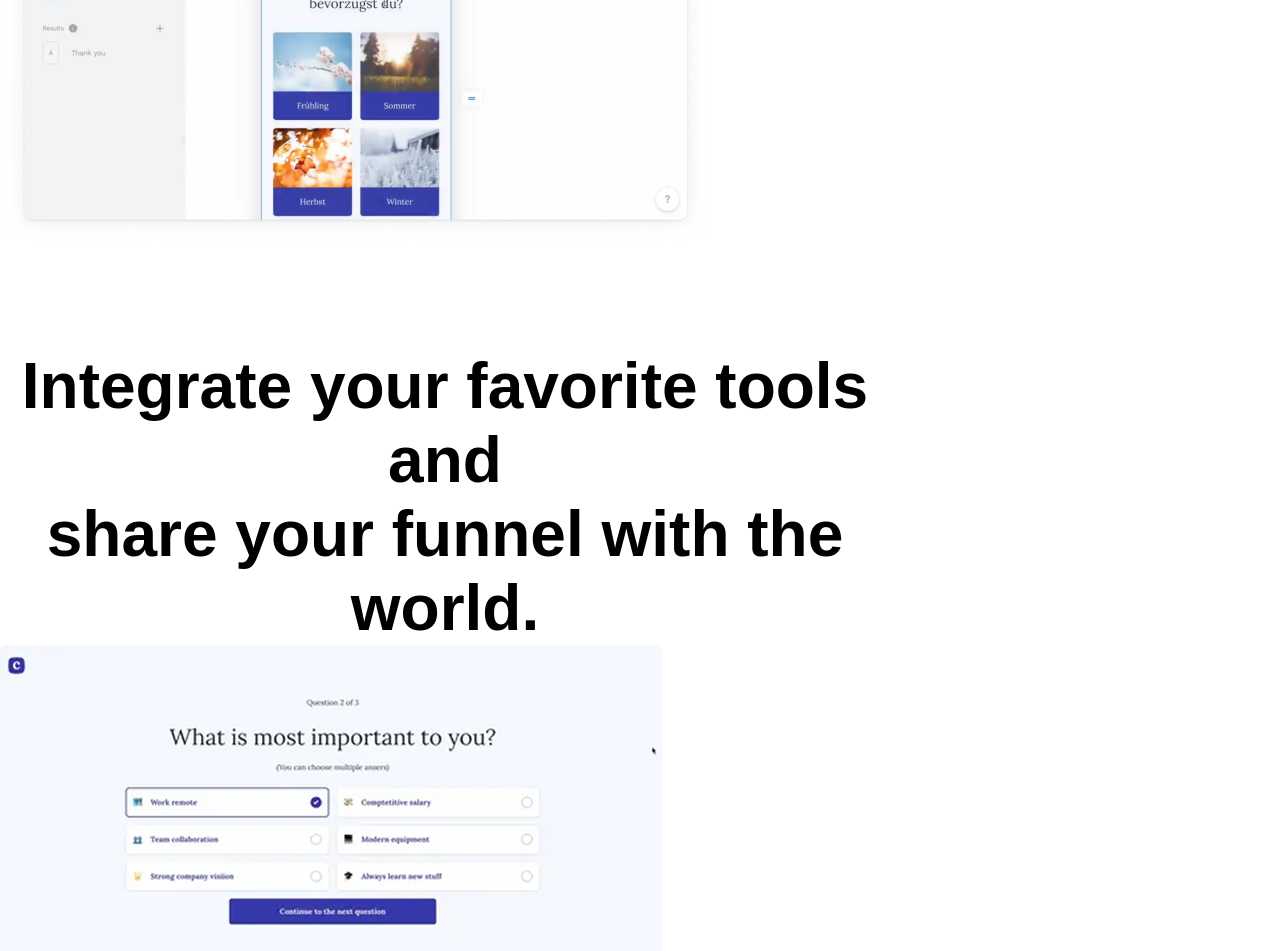
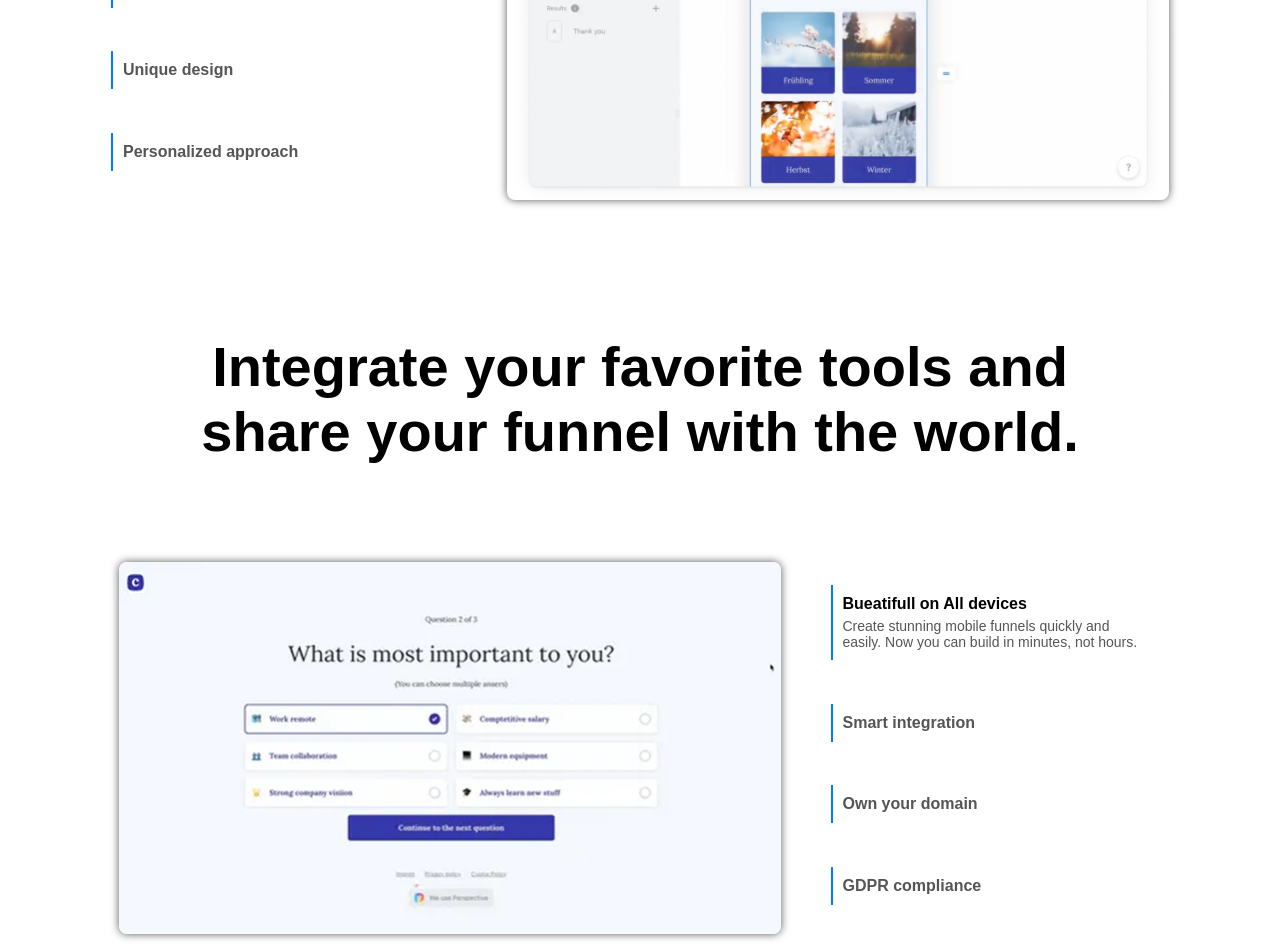
Before and after one commit to GhulamShabbir1/ClarityU-Landing-Page, a React (Vite) app: page / in a window 1280 px wide. Shown: the part 1780-2731 px from the top of the page. Built offline with nearby package versions, Linux system fonts and the light colour scheme.

Commit message:
css continue

```diff
--- a/src/App.jsx
+++ b/src/App.jsx
@@ -1,20 +1,19 @@
-
-import Navbar from './Components/Navbar'
-import Section1 from './Components/Section1'
-import Section2 from './Components/Section2'
-import Section3 from './Components/Section3'
-import Section4 from './Components/Section4'
-import Section5 from './Components/Section5'
-import Section6 from './Components/Section6'
-import Section7 from './Components/Section7'
-import Section8 from './Components/Section8'
+import Navbar from "./Components/Navbar";
+import Section1 from "./Components/Section1";
+import Section2 from "./Components/Section2";
+import Section3 from "./Components/Section3";
+import Section4 from "./Components/Section4";
+import Section5 from "./Components/Section5";
+import Section6 from "./Components/Section6";
+import Section7 from "./Components/Section7";
+import Section8 from "./Components/Section8";
 
 function App() {
-
   return (
     <>
-    <Navbar/>
+      <Navbar />
       <Section1></Section1>
+      <div className="same">
         <Section2></Section2>
         <Section3></Section3>
         <Section4></Section4>
@@ -22,8 +21,9 @@ function App() {
         <Section6></Section6>
         <Section7></Section7>
         <Section8></Section8>
+      </div>
     </>
-  )
+  );
 }
 
-export default App
+export default App;
--- a/src/Components/Section1.jsx
+++ b/src/Components/Section1.jsx
@@ -1,10 +1,8 @@
 import React from "react";
 import Icon from "../assets/Icon.png";
-import Logo1 from "../assets/L1.webp";
 import Logo2 from "../assets/L2.png";
 import Logo3 from "../assets/L3.png";
 import Logo4 from "../assets/L4.png";
-import Logo5 from "../assets/L5.webp";
 import Logo6 from "../assets/L6.png";
 import Check from "../assets/check.png";
 import Video from "../assets/s1t.png"
--- a/src/Components/Section2.jsx
+++ b/src/Components/Section2.jsx
@@ -1,20 +1,65 @@
 import React from "react";
-import S2 from '../assets/s2.png'
+import { useState } from "react";
+import S2 from "../assets/s2.png";
 
+const features = [
+  {
+    title: "Fast editing",
+    description:
+      "Create stunning mobile funnels quickly and easily. Now you can build in minutes, not hours.",
+  },
+  {
+    title: "Proven templates",
+    description:
+      "Choose from a library of proven high-converting templates to get started fast.",
+  },
+  {
+    title: "Unique design",
+    description:
+      "Customize every detail with a design system built for conversion.",
+  },
+  {
+    title: "Personalized approach",
+    description:
+      "Tailor your content for each audience with dynamic personalization.",
+  },
+];
 function Section2() {
+  const [activeIndex, setActiveIndex] = useState(0);
+
   return (
     <>
-      <h2>
-        Create your first funnels in 60 <br />
-        minutes. Headache-free.
-      </h2>
-      <div>
-        <div>
+      <div className="s2-cont">
+        <h2>Create your first funnels in 60 minutes. Headache-free.</h2>
+      </div>
+
+      <div className="s2-main">
+        <div className="disc">
+          {features.map((feature, index) => (
+            <div
+              key={index}
+              className={`list-item ${index === activeIndex ? "active" : ""}`}
+              onClick={() => setActiveIndex(index)}
+            >
+              <div className="heading">{feature.title}</div>
+              {index === activeIndex && (
+                <div className="description">{feature.description}</div>
+              )}
+            </div>
+          ))}
+        </div>
+        <div className="disc-img">
+          <img src={S2} alt="section 2" />
+        </div>
+      </div>
+
+      {/* <div className="s2-main">
+        <div className="disc">
           <details>
             <summary>Fast editing</summary>
-            <p>
-              This is the first paragraph. It shows when you click Heading 1.
-            </p>
+
+              <p>This is the first paragraph. It shows when you click Heading 1.</p>
+
           </details>
 
           <details>
@@ -37,10 +82,8 @@ function Section2() {
             </p>
           </details>
         </div>
-      </div>
-      <div>
-        <img src={S2} alt="section 2" />
-      </div>
+
+      </div> */}
     </>
   );
 }
--- a/src/Components/Section3.jsx
+++ b/src/Components/Section3.jsx
@@ -1,47 +1,90 @@
-import React from "react";
-import S3 from '../assets/s3.png'
+import React , {useState} from "react";
+import S3 from "../assets/s3.png";
+
+const features = [
+  {
+    title: "Bueatifull on All devices",
+    description:
+      "Create stunning mobile funnels quickly and easily. Now you can build in minutes, not hours.",
+  },
+  {
+    title: "Smart integration",
+    description:
+      "Choose from a library of proven high-converting templates to get started fast.",
+  },
+  {
+    title: "Own your domain",
+    description:
+      "Customize every detail with a design system built for conversion.",
+  },
+  {
+    title: "GDPR compliance",
+    description:
+      "Tailor your content for each audience with dynamic personalization.",
+  },
+];
 
 function Section3() {
+  const [activeIndex, setActiveIndex] = useState(0);
   return (
     <>
+      <div className="s2-cont s3-cont">
         <h2>
-      Integrate your favorite tools and<br />
+          Integrate your favorite tools and
           share your funnel with the world.
         </h2>
-      <div>
+        <div className="s2-main s3-main">
+          <div className="disc-img">
             <img src={S3} alt="section 3" />
           </div>
-      <div>
-        <div>
+          <div className="disc s3-disc">
+          {features.map((feature, index) => (
+            <div
+              key={index}
+              className={`list-item ${index === activeIndex ? "active" : ""}`}
+              onClick={() => setActiveIndex(index)}
+            >
+              <div className="heading">{feature.title}</div>
+              {index === activeIndex && (
+                <div className="description">{feature.description}</div>
+              )}
+            </div>
+          ))}
+            {/* <div>
               <details>
                 <summary>Bueatifull on All devices</summary>
                 <p>
-              This is the first paragraph. It shows when you click Heading 1.
+                  This is the first paragraph. It shows when you click Heading
+                  1.
                 </p>
               </details>
 
               <details>
                 <summary>Smart integration</summary>
                 <p>
-              This is the second paragraph. It shows when you click Heading 2.
+                  This is the second paragraph. It shows when you click Heading
+                  2.
                 </p>
               </details>
 
               <details>
                 <summary>Own your domain</summary>
                 <p>
-              This is the third paragraph. It shows when you click Heading 3.
+                  This is the third paragraph. It shows when you click Heading
+                  3.
                 </p>
               </details>
               <details>
                 <summary>GDPR compliance</summary>
                 <p>
-              This is the third paragraph. It shows when you click Heading 3.
+                  This is the third paragraph. It shows when you click Heading
+                  3.
                 </p>
               </details>
+            </div> */}
           </div>
         </div>
-
+      </div>
     </>
   );
 }
--- a/src/Components/Section4.jsx
+++ b/src/Components/Section4.jsx
@@ -1,16 +1,55 @@
-import React from "react";
+import React,{useState} from "react";
 import S4 from '../assets/s4.png'
 
+const features = [
+  {
+    title: "All plateforms",
+    description:
+      "Create stunning mobile funnels quickly and easily. Now you can build in minutes, not hours.",
+  },
+  {
+    title: "A/B Testing and Analytics",
+    description:
+      "Choose from a library of proven high-converting templates to get started fast.",
+  },
+  {
+    title: "Valueables insights",
+    description:
+      "Customize every detail with a design system built for conversion.",
+  },
+  {
+    title: "Qualified leads",
+    description:
+      "Tailor your content for each audience with dynamic personalization.",
+  },
+];
+
 function Section4() {
+  const [activeIndex, setActiveIndex] = useState(0);
   return (
     <>
-      <h2>
+    <div className="s2-cont">
+    <h2>
       Analyze your target audience and<br />
       achieve record results.
       </h2>
-      <div>
-        <div>
-          <details>
+    </div>
+
+      <div className="s2-main s4-main" >
+        <div className="disc">
+        {features.map((feature, index) => (
+            <div
+              key={index}
+              className={`list-item ${index === activeIndex ? "active" : ""}`}
+              onClick={() => setActiveIndex(index)}
+            >
+              <div className="heading">{feature.title}</div>
+              {index === activeIndex && (
+                <div className="description">{feature.description}</div>
+              )}
+            </div>
+          ))}
+          {/* <details>
             <summary>For all plateforms</summary>
             <p>
               This is the first paragraph. It shows when you click Heading 1.
@@ -35,12 +74,14 @@ function Section4() {
             <p>
               This is the third paragraph. It shows when you click Heading 3.
             </p>
-          </details>
+          </details> */}
+
         </div>
-      </div>
-      <div>
+        <div className="disc-img">
         <img src={S4} alt="section 4" />
       </div>
+      </div>
+
     </>
   );
 }
--- a/src/index.css
+++ b/src/index.css
@@ -83,13 +83,13 @@ color:#747981;
   align-items: center;
 }
 
-h2{
+.s1-cont h2{
   font-weight: 650;
   font-size: 4rem;
   width: 890px;
   text-align: center;
   padding: 0;
-  margin-top: 100px;
+  margin-top: 140px;
 }
 
 p{
@@ -149,8 +149,12 @@ p{
   color:#4F4F4F;
 }
 
+.points img{
+  margin-right:8px ;
+}
+
 .colours{
-  margin-top: 100px;
+  margin-top: 200px;
   width: 100%;
   height: 440px;
   display: flex;
@@ -214,3 +218,198 @@ p{
   width: 1000px;
   margin: auto;
 }
+
+/* section 2 */
+
+.same{
+  width: 1058px;
+  margin: auto;
+}
+
+.s2-cont{
+  height: 300px;
+  display: flex;
+  flex-direction: column;
+  justify-content: center;
+  align-items: center;
+}
+
+.s3-cont{
+  margin-top: 140px;
+  margin-bottom: 140px;
+  height: 586px;
+}
+
+.s2-cont h2{
+  font-weight: 650;
+  font-size: 3.5rem;
+  width: 920px;
+  text-align: center;
+  padding: 0;
+}
+
+.s2-main{
+  display: flex;
+  align-items: center;
+  justify-content: space-between;
+  height: 372px;
+
+}
+
+.s3-main{
+  margin-top:100px ;
+  display: flex;
+  align-items: center;
+  justify-content: space-between;
+  height: 372px;
+}
+
+.disc{
+  width: 331px;
+  height: 330px;
+  display: flex;
+  flex-direction: column;
+  justify-content: space-between;
+}
+
+.s3-disc{
+  margin-left: 50px;
+}
+
+
+
+.disc-img img{
+  width: 662px;
+  height: 372px;
+  border-radius: 8px;
+ object-fit: cover;
+ box-shadow: 0px 0px 8px  #555;;
+}
+
+
+.list-item {
+  border-left: 2px solid #007bff;
+  padding: 10px;
+  cursor: pointer;
+  margin-bottom: 10px;
+  transition: border-color 0.3s;
+  color: #555;
+}
+
+.list-item.active {
+  border-left: 2px solid #007bff;
+  color: black;
+}
+
+.heading {
+  font-weight: bold;
+}
+
+.description {
+  font-size: 14px;
+  color: #555;
+  margin-top: 5px;
+}
+
+.s5-cont{
+  display: flex;
+  align-items: center;
+  justify-content: center;
+  width: 1058px;
+  height: 450px;
+  border-radius: 24px;
+  background-color: #E0E7ED;
+}
+
+.s5-main{
+  width: 587px;
+  height: 450px;
+  display: flex;
+  padding-left:64px ;
+  justify-content: space-evenly;
+  flex-direction: column;
+}
+
+.review{
+  width: 465px;
+  height: 120px;
+  font-size: 32px;
+  font-weight: 600;
+}
+
+.company{
+  width: 240px;
+  height:32px;
+}
+
+.tname{
+  font-size: 19.8px;
+  font-weight: 500;
+  width: 175px;
+}
+
+.test{
+  display: flex;
+  flex-direction: column;
+  align-items: center;
+  justify-content: end;
+  height: 188px;
+}
+
+.test text{
+  margin-bottom: 20px;
+  color: #4F4F4F;
+  font-size: 15.9px;
+  font-weight: 400;
+}
+
+.testification{
+  width: 1058px;
+  height: 70px;
+  display: flex;
+  align-items: center;
+  justify-content: center;
+  gap: 30px;
+}
+.s6-cont{
+  margin-top: 160px;
+}
+
+.features{
+  height: 910px;
+  border: 2px solid red;
+  border-radius: 24px;
+
+}
+
+.components{
+  display: flex;
+  flex-direction: row;
+  align-items: center;
+  justify-content: space-between;
+}
+
+.feature1{
+  width: 514px;
+  height: 480px;
+  border: 2px solid blue;
+  align-items: center;
+}
+
+.feature2{
+  width: 514px;
+  height: 480px;
+  border: 2px solid rgb(21, 255, 0);
+  display: flex;
+  flex-direction: column;
+  align-items: center;
+  justify-content: center;
+}
+
+.learn{
+  height: 400px;
+  width: 264px;
+  border: 2px solid green;
+  margin: auto;
+  box-sizing: border-box;
+}
```
Also changed, not shown: src/Components/Section5.jsx (+25 -46 lines), src/Components/Section6.jsx (+17 -8 lines), src/assets/testlogo.png (added). Lines whose indentation alone changed are shown as unchanged.
